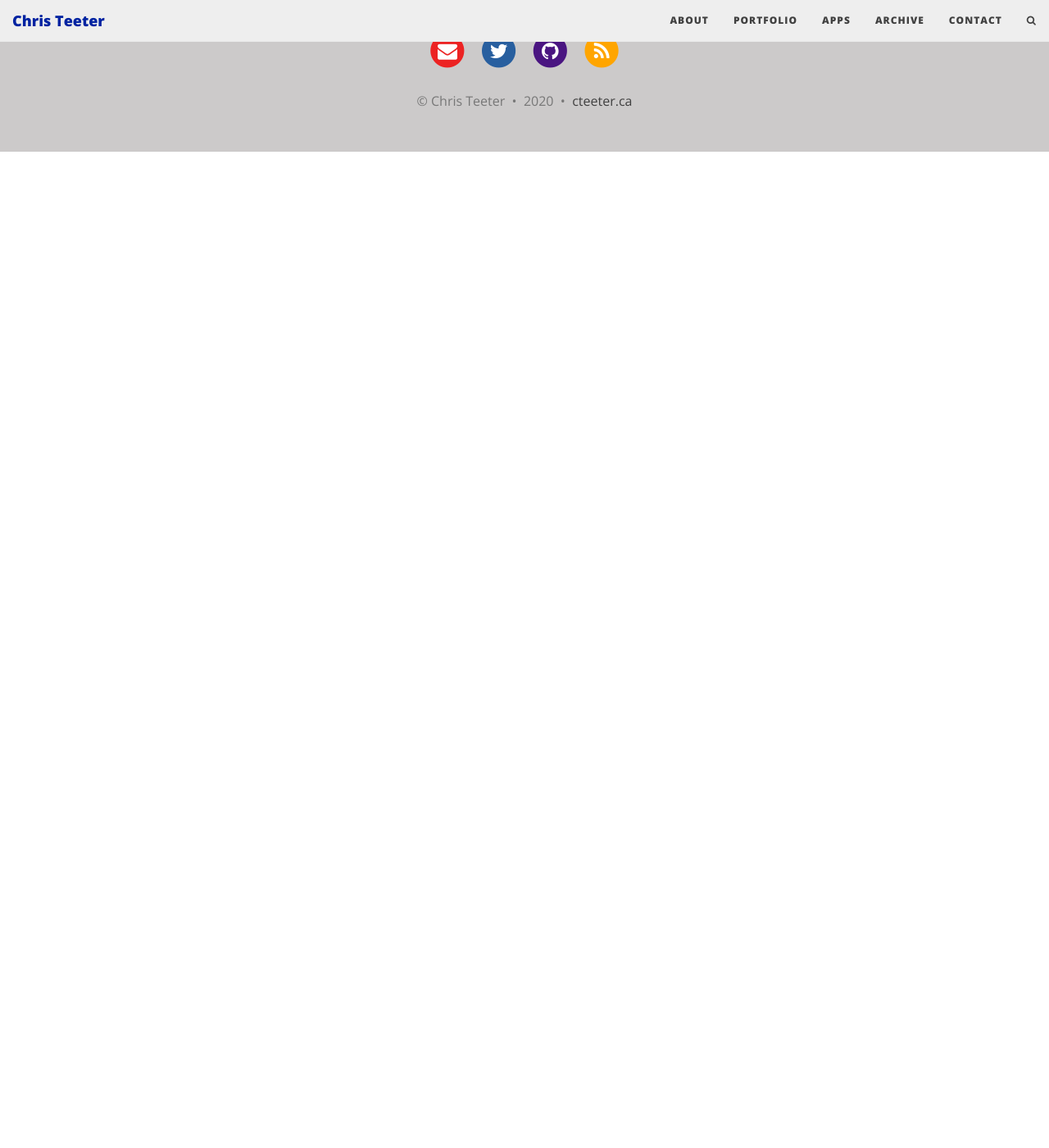
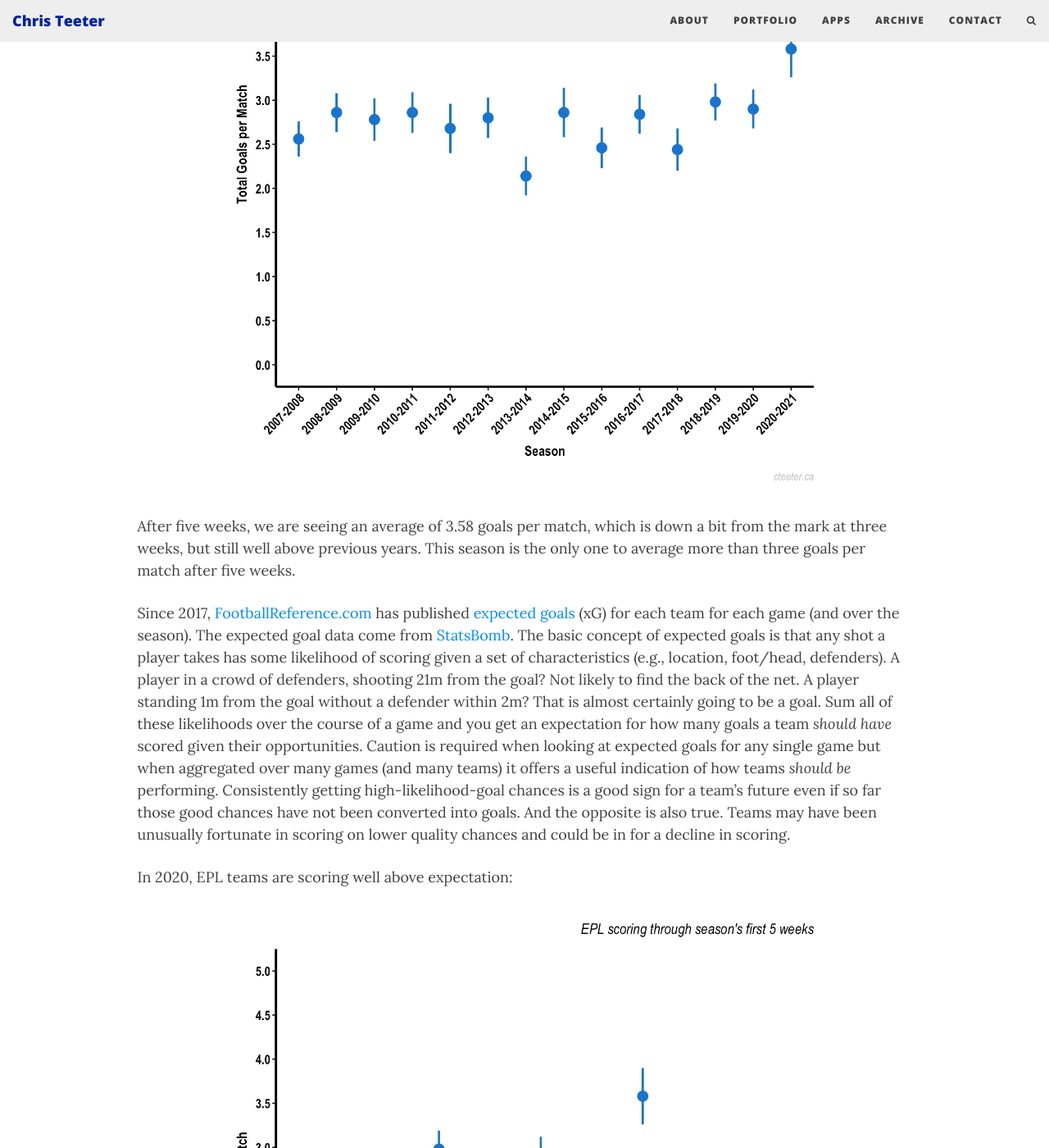
Before and after one commit to cjteeter/cjteeter.github.io, a Jekyll site: the page built from _posts/2020-09-28-epl-scoring-juiced-ball-draws.md, in a window 1280 px wide and 1400 px high, scrolled down 3362 px. Shown: the whole window at 82% size. Built offline with Jekyll 4.4.1, drawn with Linux system fonts in a browser that asks for light colours; nearby versions of some CDN libraries; before the commit the page ends 3547 px from its top, so only the background shows below that; some of the changed text lies outside the part shown.

Commit message:
epl scoring update

```diff
--- a/_posts/2020-09-28-epl-scoring-juiced-ball-draws.md
+++ b/_posts/2020-09-28-epl-scoring-juiced-ball-draws.md
@@ -30,3 +30,29 @@
 It could be that these two things are related. In an effort to shorten games and reduce the likelihood of 14+ inning games, Major League Baseball implemented a new extra innings format in which teams start each extra inning with a runner on second base. You might think that because each team gets the same benefit this would not change the outcomes. Both teams will easily score the free runner and things will remain tied. But the effect of the free runner is to increase the _variance_ in run scoring for the inning. Teams are now more likely to score multiple runs and it is less likely that both teams will score the same number inning-after-inning. Perhaps something similar is happening in the EPL this year. Scoring is considerably higher (and more variable) and this is limiting the number of draws. That sounds nice and to some extent lines up with what is going on in baseball's extra-innings, but there isn't much of a relation between average goals per match and percentage of draws (_r<sup>2</sup>_ = 0.09).
 
 Maybe the delayed start to the season and/or the lack of fans in attendance has something to do with the differences in these measures this season. Or it is just a random blip. Regardless, I am probably going to be tracking things over the coming weeks. If they regress to typical levels we could be in for a spate of low-scoring draws, which sounds much less fun.
+
+***
+
+*__Update__* (October 20, 2020)
+
+After five weeks the 2020 EPL season continues to a scoring outlier:
+
+<center><img src="/img/posts/20201020/fig1a_EPLscoring_first5.png" width="78%"></center>
+
+After five weeks, we are seeing an average of 3.58 goals per match, which is down a bit from the mark at three weeks, but still well above previous years. This season is the only one to average more than three goals per match after five weeks.
+
+Since 2017, <a href = "https://fbref.com/en/comps/9/Premier-League-Stats" target = "_blank">FootballReference.com</a> has published <a href = "https://fbref.com/en/expected-goals-model-explained/" target = "_blank">expected goals</a> (xG) for each team for each game (and over the season). The expected goal data come from <a href = "https://statsbomb.com/" target = "_blank">StatsBomb</a>. The basic concept of expected goals is that any shot a player takes has some likelihood of scoring given a set of characteristics (e.g., location, foot/head, defenders). A player in a crowd of defenders, shooting 21m from the goal? Not likely to find the back of the net. A player standing 1m from the goal without a defender within 2m? That is almost certainly going to be a goal. Sum all of these likelihoods over the course of a game and you get an expectation for how many goals a team _should have_ scored given their opportunities. Caution is required when looking at expected goals for any single game but when aggregated over many games (and many teams) it offers a useful indication of how teams _should be_ performing. Consistently getting high-likelihood-goal chances is a good sign for a team's future even if so far those good chances have not been converted into goals. And the opposite is also true. Teams may have been unusually fortunate in scoring on lower quality chances and could be in for a decline in scoring.
+
+In 2020, EPL teams are scoring well above expectation:
+
+<center><img src="/img/posts/20201020/fig4a_EPLscoring_AvX_first5.png" width="78%"></center>
+
+Typically teams don't deviate too much from their expected level of scoring. Not so in 2020. In 2020 teams are scoring 0.78 more goals per match than expected, which is more than double the difference observed last season (0.35). 0.78 goals might not sound like much, but it amounts to 37 *extra* goals over the 48 games.
+
+It is important to note that the *quality* of chance (i.e., expected goals) has not varied much over these four seasons. It is just that for some reason -- juiced balls? -- in 2020 teams are getting more from their opportunities.
+
+This xG analysis is still only descriptive. Players are finding ways to get their shots, even lower-quality ones, past keepers. But why this is happening remains unclear. The xG model from StatsBomb has been fairly accurate. I know it looks like it has been getting worse season-over-season in the figure above, but when using <a href = ""/img/posts/20201020/fig4b_EPLscoring_AvX.png" target = "_blank">full seasons</a> the error has actually been decreasing season-over-season. To me, unless there is some major scoring-factor that has changed, this suggests we are in for a few weeks of low-scoring (and underperforming expectation) games.
+
+--
+
+At <a href = "https://fivethirtyeight.com/" target = "_blank">FiveThirtyEight</a>, Ryan O'Hanlon looked into the <a href = "https://fivethirtyeight.com/features/why-has-premier-league-scoring-skyrocketed/" target = "_blank">EPL scoring boom</a> (even making a juiced ball joke!) and came to a similar shoulder shrug in explanation. He beat me to getting this xG analysis out, but it is reassuring to be on a similar track.
```
Also changed, not shown: other parts of _posts/2020-09-28-epl-scoring-juiced-ball-draws.md (+1 -1 lines), img/posts/20201020/fig1a_EPLscoring_first5.png (added), img/posts/20201020/fig4a_EPLscoring_AvX_first5.png (added), img/posts/20201020/fig4b_EPLscoring_AvX.png (added).
